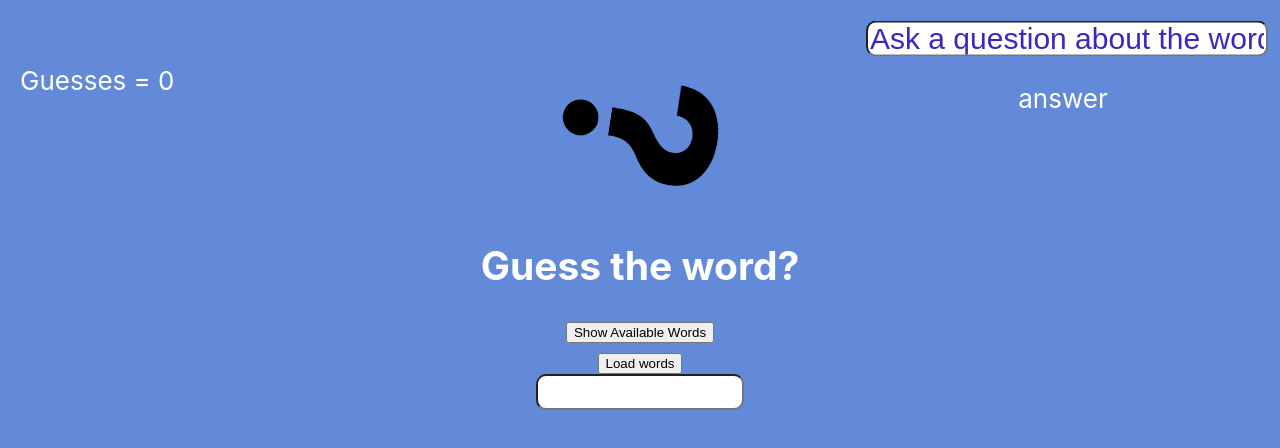
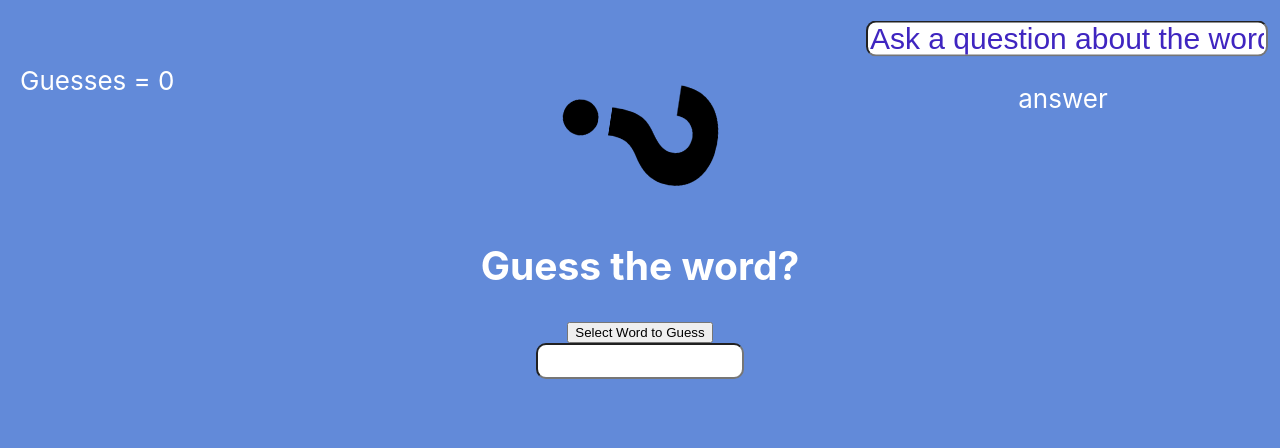
Before and after one commit to Freskoko/synomono, a React (Create React App) app: page / in a window 1280 px wide. Shown: the top 448 px of the page. Built offline with nearby package versions, Linux system fonts and the light colour scheme.

Commit message:
fixed minor issue

```diff
--- a/src/pages/App.js
+++ b/src/pages/App.js
@@ -267,7 +267,7 @@ function Home() {
         <h2>
           Guess the word?
         </h2>
-        <button onClick={toggleOverlay}>Show Available Words</button>
+        <button onClick={toggleOverlay}>Select Word to Guess</button>
         {/* Searchbar({value,onChange,onKeyDown}) */}
         <div className="sidebar">
           <GuessedSearchbar setanswerToQuestion = {setanswerToQuestion}/>
@@ -276,7 +276,7 @@ function Home() {
 
         {/* <Link to="/admin">admin</Link> */}
         <div>
-        <ButtonChange onclick = {handlebuttonclick}/>
+        {/* <ButtonChange onclick = {handlebuttonclick}/> */}
         </div>
         <div className = "sidebarguesses">
           <p>
```
Also changed, not shown: 1 other file (tests, documents, lock files or other folders).
